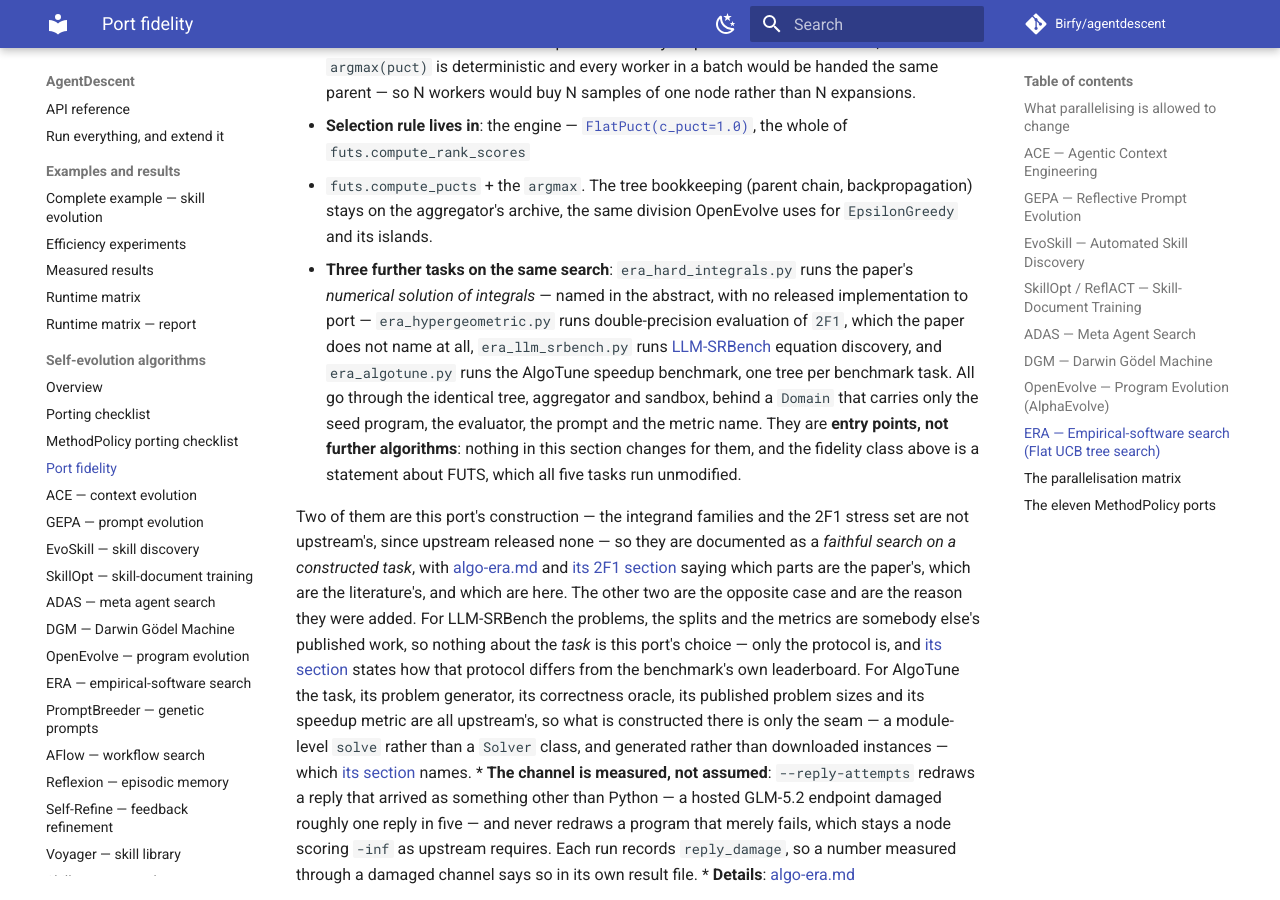
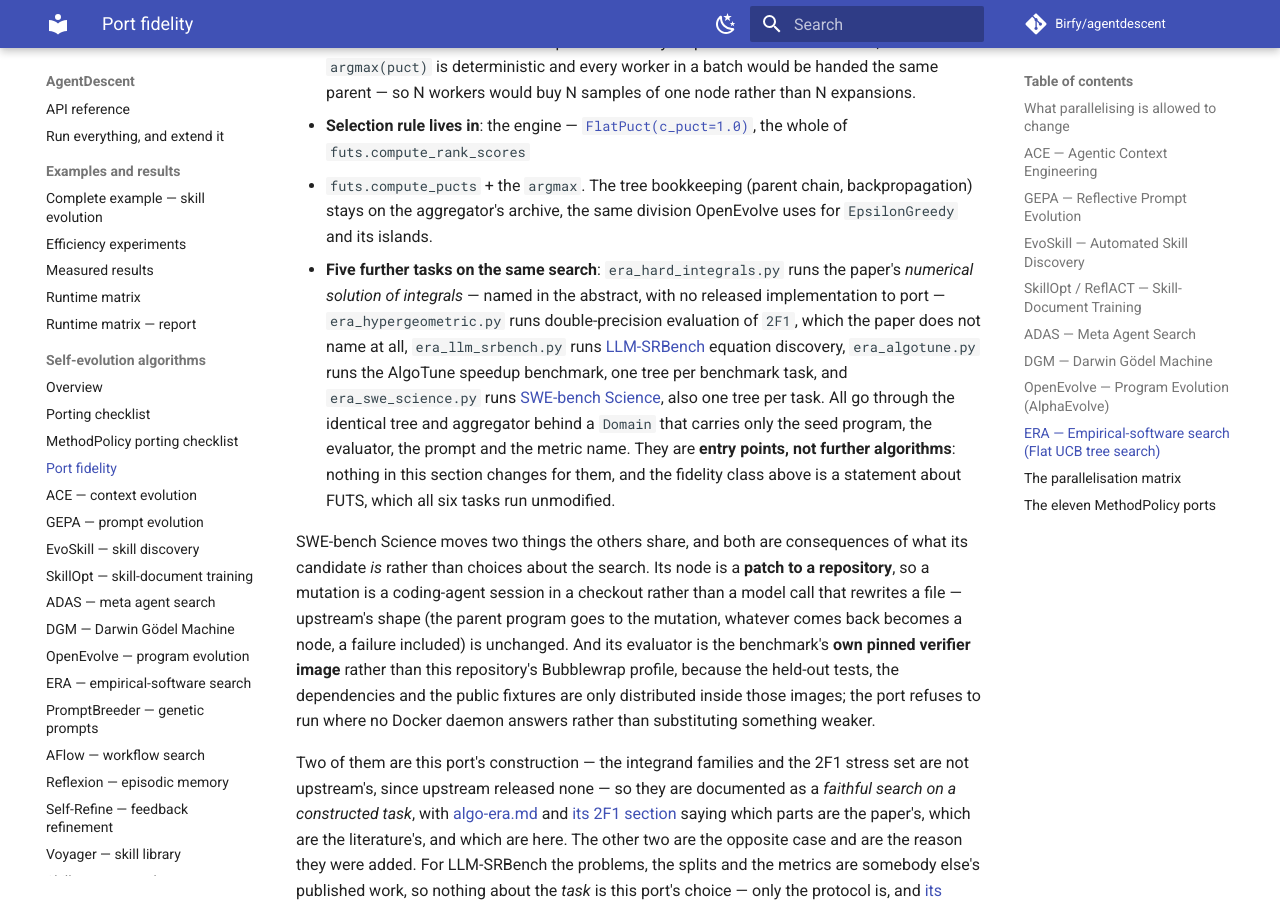
Before and after one commit to Birfy/agentdescent, an MkDocs documentation site: the page built from docs/port-fidelity.md, in a window 1280 px wide and 900 px high, scrolled down 7185 px. Built offline with MkDocs 1.6.1 and Material for MkDocs 9.7.7, drawn with Linux system fonts in a browser that asks for light colours; comment, search, counter and statistics services are not loaded.

Commit message:
ERA/SWE-bench Science: three fixes found by reading the run back
* The evaluation memo took a lock it made fresh on every call, which is not a
  lock. Dropped: a dict get/set is atomic under the GIL and an evaluation is
  deterministic, so the worst a race costs is one container two threads both
  paid for.
* The workspace marked itself safe by writing `git config --global`. The
  release's own hook does that inside a throwaway container; on the host it
  wrote to the user's real gitconfig for a directory deleted moments later.
  Now `git -c safe.directory=...` per invocation.
* `grade()` asked for `bash`, which the release only guarantees on the images
  that happen to carry it. `sh` is the same script and always there.

Also records the shard rule (`subset` or `replicate`) per task in the result
file, and notes the sixth task's two departures in docs/port-fidelity.md.

Co-Authored-By: Claude Opus 5 <noreply@anthropic.com>
Claude-Session: https://claude.ai/code/session_01T72MwMAgYNamMuFiCgVU1V

```diff
--- a/docs/port-fidelity.md
+++ b/docs/port-fidelity.md
@@ -312,18 +312,31 @@ column of each section below says exactly where to look.
   + `futs.compute_pucts` + the `argmax`. The tree bookkeeping (parent chain,
   backpropagation) stays on the aggregator's archive, the same division
   OpenEvolve uses for `EpsilonGreedy` and its islands.
-* **Three further tasks on the same search**: `era_hard_integrals.py` runs the
+* **Five further tasks on the same search**: `era_hard_integrals.py` runs the
   paper's *numerical solution of integrals* — named in the abstract, with no
   released implementation to port — `era_hypergeometric.py` runs
   double-precision evaluation of `2F1`, which the paper does not name at all,
   `era_llm_srbench.py` runs
-  [LLM-SRBench](https://arxiv.org/abs/2504.10415) equation discovery, and
+  [LLM-SRBench](https://arxiv.org/abs/2504.10415) equation discovery,
   `era_algotune.py` runs the AlgoTune speedup benchmark, one tree per benchmark
-  task. All go through the identical tree, aggregator and sandbox, behind a
-  `Domain` that carries only the seed program, the evaluator, the prompt and the
-  metric name. They are **entry points, not further algorithms**: nothing in this
-  section changes for them, and the fidelity class above is a statement about
-  FUTS, which all five tasks run unmodified.
+  task, and `era_swe_science.py` runs
+  [SWE-bench Science](https://huggingface.co/datasets/OpenMOSS-Team/SWE-bench-Science),
+  also one tree per task. All go through the identical tree and aggregator
+  behind a `Domain` that carries only the seed program, the evaluator, the
+  prompt and the metric name. They are **entry points, not further algorithms**:
+  nothing in this section changes for them, and the fidelity class above is a
+  statement about FUTS, which all six tasks run unmodified.
+
+  SWE-bench Science moves two things the others share, and both are consequences
+  of what its candidate *is* rather than choices about the search. Its node is a
+  **patch to a repository**, so a mutation is a coding-agent session in a
+  checkout rather than a model call that rewrites a file — upstream's shape
+  (the parent program goes to the mutation, whatever comes back becomes a node,
+  a failure included) is unchanged. And its evaluator is the benchmark's **own
+  pinned verifier image** rather than this repository's Bubblewrap profile,
+  because the held-out tests, the dependencies and the public fixtures are only
+  distributed inside those images; the port refuses to run where no Docker
+  daemon answers rather than substituting something weaker.
 
   Two of them are this port's construction — the integrand families and the 2F1
   stress set are not upstream's, since upstream released none — so they are
```
Also changed, not shown: 1 other file.
